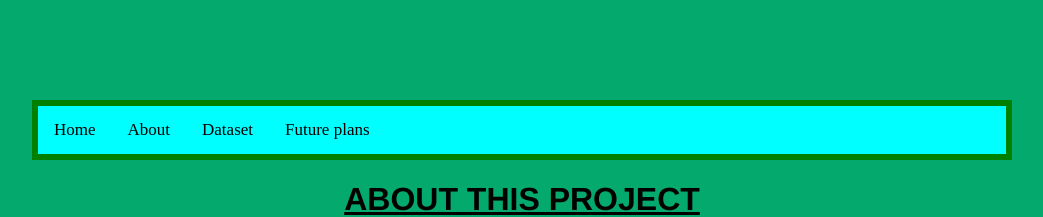
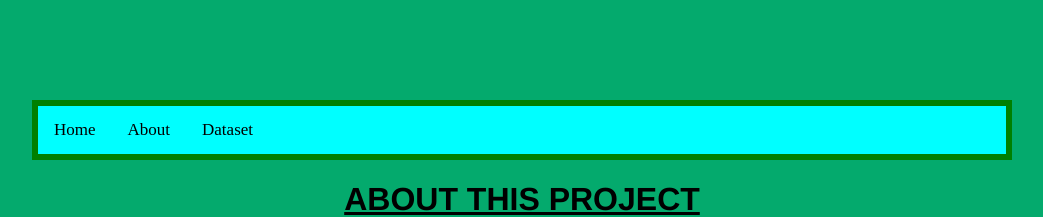
Before and after one commit to sohamjana2k25-prog/aboutpageofml, a plain HTML site: page index.html in a window 1280 px wide. Shown: the top 217 px of the page, without its empty margins (118-1161 px from the left). Drawn offline with Linux system fonts and the light colour scheme.

Commit message:
Update index.html

```diff
--- a/index.html
+++ b/index.html
@@ -67,7 +67,6 @@
       <a class="active" href="https://salary-prediction-based-on-yoe-and.vercel.app/">Home</a>
       <a href="https://aboutpageofml.vercel.app/">About</a>
       <a href="https://dataset-gamma.vercel.app/">Dataset</a>
-      <a href="plan.html">Future plans</a>
      </div>
     <h1>ABOUT THIS PROJECT</h1>
     <p>This is my first Machine Learning project which I created from scratch using stochastic Gradient descent algorithm</p>
```
